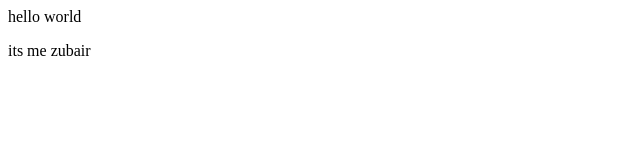
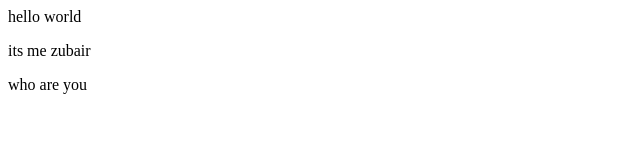
Before and after one commit to Zubair123231/apnacollege-demo, a plain HTML site: page index.html in a window 1280 px wide. Shown: the full height of the page, 0-640 px from the left. Drawn offline with Linux system fonts and the light colour scheme.

Commit message:
add new para

```diff
--- a/index.html
+++ b/index.html
@@ -1,2 +1,3 @@
 <p>hello world</p>
 <p>its me zubair</p>
+<p>who are you</p>
```
